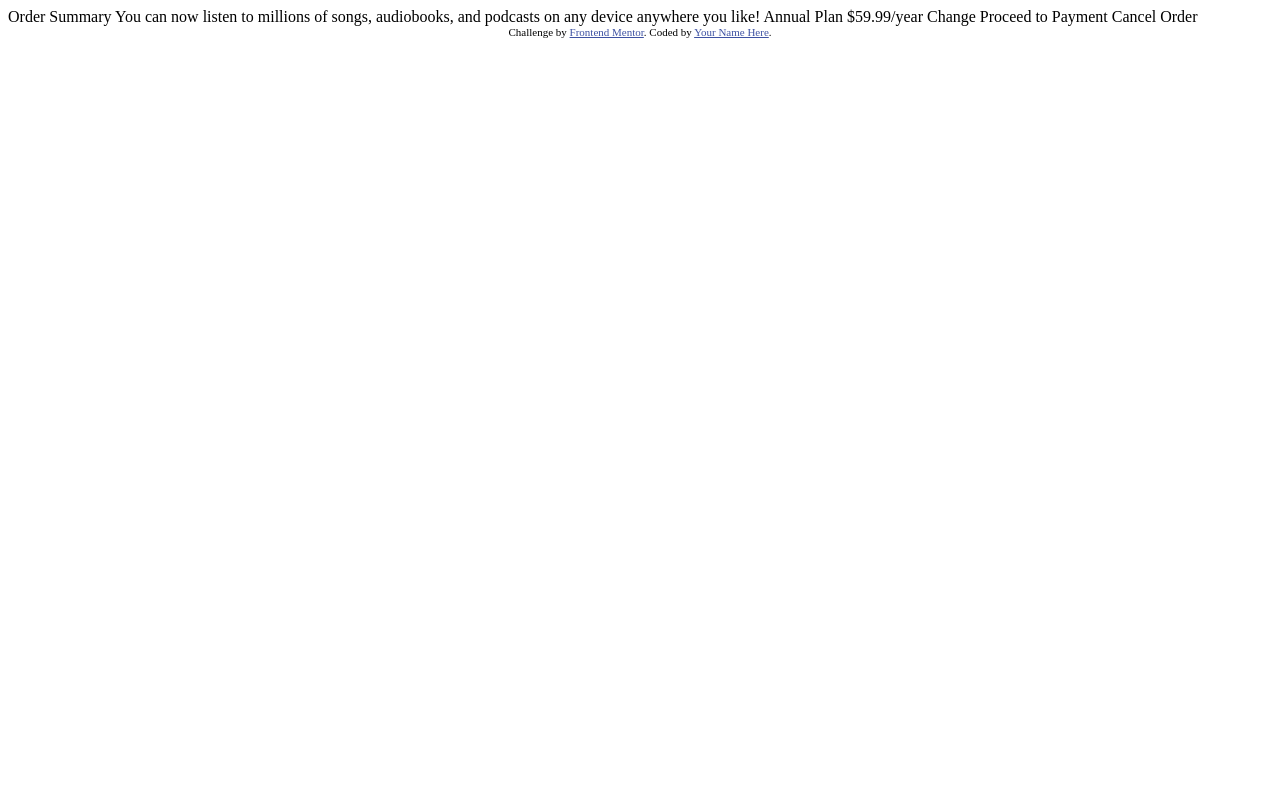
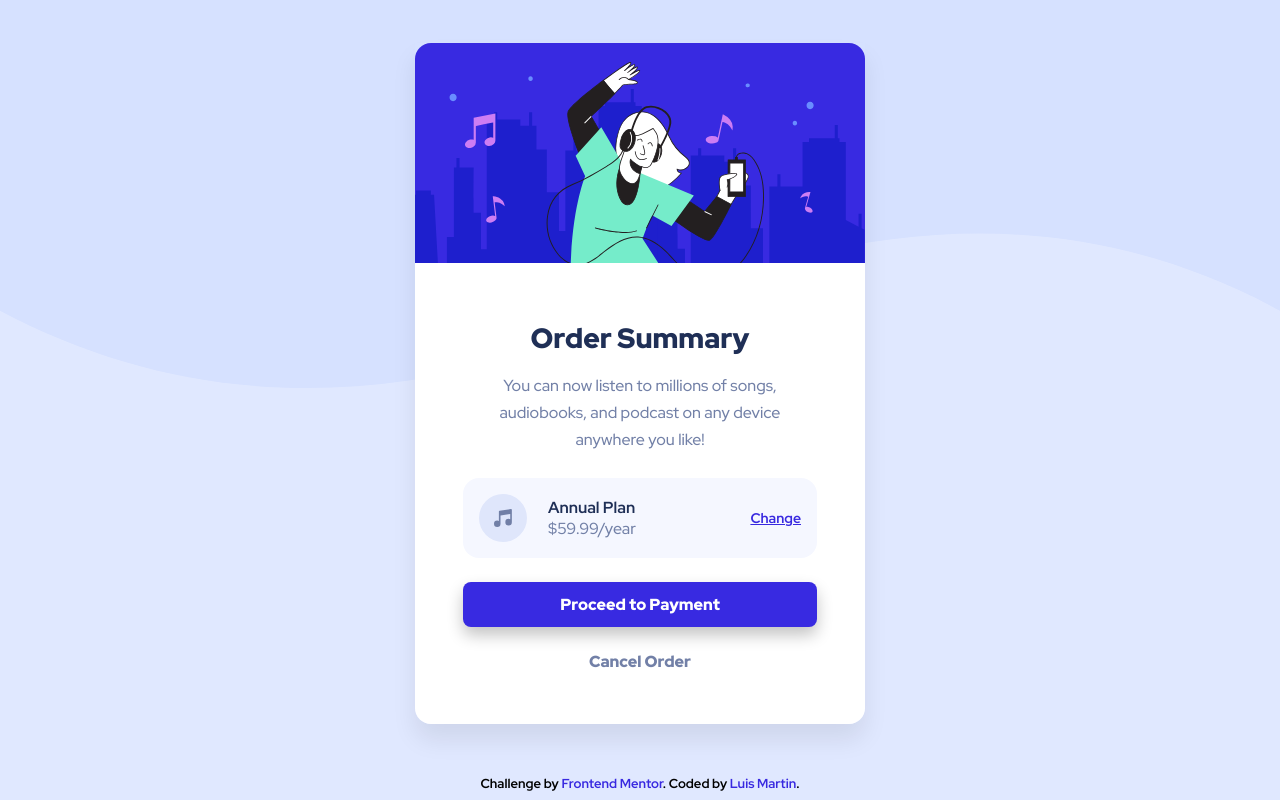
Before and after one commit to roguesquid/Order-summary-component, a plain HTML site: page index.html in a window 1280 px wide. Drawn offline with Linux system fonts and the light colour scheme.

Commit message:
finishing component

```diff
--- a/index.html
+++ b/index.html
@@ -1,37 +1,88 @@
 <!DOCTYPE html>
 <html lang="en">
-<head>
-  <meta charset="UTF-8">
-  <meta name="viewport" content="width=device-width, initial-scale=1.0"> <!-- displays site properly based on user's device -->
+  <head>
+    <meta charset="UTF-8" />
+    <meta name="viewport" content="width=device-width, initial-scale=1.0" />
+    <link
+      rel="icon"
+      type="image/png"
+      sizes="32x32"
+      href="./images/favicon-32x32.png"
+    />
+    <title>Frontend Mentor | Order summary card</title>
+    <link rel="preconnect" href="https://fonts.googleapis.com" />
+    <link rel="preconnect" href="https://fonts.gstatic.com" crossorigin />
+    <link
+      href="https://fonts.googleapis.com/css2?family=Red+Hat+Display:wght@500;700;900&display=swap"
+      rel="stylesheet"
+    />
+    <link rel="stylesheet" href="styles.css" />
+  </head>
+  <body>
+    <header class="header">
+      <picture class="header__background-container">
+        <source
+          media="(min-width: 481px)"
+          srcset="./images/pattern-background-desktop.svg"
+        />
+        <img
+          class="header__background"
+          src="./images/pattern-background-mobile.svg"
+          alt="background pattern"
+        />
+      </picture>
+    </header>
 
-  <link rel="icon" type="image/png" sizes="32x32" href="./images/favicon-32x32.png">
+    <main class="main">
+      <div class="card">
+        <figure class="card__img-container">
+          <img
+            src="./images/illustration-hero.svg"
+            alt="illustration hero"
+            class="card__img"
+          />
+        </figure>
+        <div class="card__content">
+          <h2 class="card__title">Order Summary</h2>
+          <p class="card__description">
+            You can now listen to millions of songs, audiobooks, and podcast on
+            any device anywhere you like!
+          </p>
+          <div class="card__plan">
+            <div class="card__plan-container">
+              <div class="card__plan-info">
+                <figure class="card__plan-icon-container">
+                  <img
+                    class="card__plan-icon"
+                    src="./images/icon-music.svg"
+                    alt="icon music"
+                  />
+                </figure>
+                <div class="card__plan-data">
+                  <span class="card__plan-title">Annual Plan</span>
+                  <span class="card__plan-value">$59.99/year</span>
+                </div>
+              </div>
+              <a class="card__link card__link--underline" href="">Change</a>
+            </div>
+          </div>
+          <button class="card__button">Proceed to Payment</button>
+          <a class="card__cancel card__link" href="">Cancel Order</a>
+        </div>
+      </div>
+    </main>
 
-  <title>Frontend Mentor | Order summary card</title>
-
-  <!-- Feel free to remove these styles or customise in your own stylesheet 👍 -->
-  <style>
-    .attribution { font-size: 11px; text-align: center; }
-    .attribution a { color: hsl(228, 45%, 44%); }
-  </style>
-</head>
-<body>
-
-  Order Summary
-
-  You can now listen to millions of songs, audiobooks, and podcasts on any
-  device anywhere you like!
-
-  Annual Plan
-  $59.99/year
-
-  Change
-
-  Proceed to Payment
-  Cancel Order
-
-  <div class="attribution">
-    Challenge by <a href="https://www.frontendmentor.io?ref=challenge" target="_blank">Frontend Mentor</a>.
-    Coded by <a href="#">Your Name Here</a>.
-  </div>
-</body>
+    <footer class="attribution">
+      <p class="attribution__text">
+        Challenge by
+        <a
+          class="attribution__link card__link"
+          href="https://www.frontendmentor.io?ref=challenge"
+          target="_blank"
+          >Frontend Mentor</a
+        >. Coded by
+        <a class="attribution__link card__link" href="#">Luis Martin</a>.
+      </p>
+    </footer>
+  </body>
 </html>
--- /dev/null
+++ b/styles.css
@@ -0,0 +1,178 @@
+/*=============== Variables ===============*/
+:root {
+  /*=============== Colors ===============*/
+  --pale-blue: hsl(225, 100%, 94%);
+  --bright-blue: hsl(245, 75%, 52%);
+  --brigh-blue-active: hsl(245, 83%, 68%);
+  --very-pale-blue: hsl(225, 100%, 98%);
+  --desatured-blue: hsl(224, 23%, 55%);
+  --dark-blue: hsl(223, 47%, 23%);
+  /*=============== Typography ===============*/
+  --font-family: "Red Hat Display", sans-serif;
+  --font-medium: 500;
+  --font-bold: 700;
+  --font-black: 900;
+  /*=============== Typography sizes ===============*/
+  --big-text: 2.2rem;
+  --medium-text: 1.5rem;
+  --small-text: 1.3rem;
+}
+/*=============== Base ===============*/
+* {
+  margin: 0;
+  padding: 0;
+  box-sizing: border-box;
+}
+html {
+  font-size: 62.5%;
+  font-family: var(--font-family);
+}
+body {
+  background-color: var(--pale-blue);
+}
+img {
+  display: block;
+  overflow: hidden;
+  width: 100%;
+}
+/*=============== Header ===============*/
+.header__background-container {
+  width: 100%;
+  position: absolute;
+  z-index: -1;
+}
+/*=============== Main ===============*/
+.main {
+  display: flex;
+  align-items: center;
+  justify-content: center;
+  height: calc(100vh - 3.3rem);
+  /*3.7 en desktop*/
+}
+.card {
+  margin: 0 2.4rem;
+  max-width: 45rem;
+  box-shadow: 0px 16px 24px rgba(0, 0, 0, 0.08);
+  border-radius: 0px 0px 16px 16px;
+}
+.card__img {
+  border-radius: 1.6rem 1.6rem 0 0;
+}
+.card__content {
+  display: flex;
+  flex-direction: column;
+  align-items: center;
+  padding: 2.4rem;
+  background-color: white;
+  border-radius: 0 0 1.6rem 1.6rem;
+}
+.card__title {
+  font-size: var(--big-text);
+  font-weight: var(--font-black);
+  margin: 0.8rem 0 1.6rem 0;
+  color: var(--dark-blue);
+}
+.card__description {
+  padding: 0 1.4rem;
+  color: var(--desatured-blue);
+  font-weight: 500;
+  font-size: var(--medium-text);
+  line-height: 167%;
+  text-align: center;
+  margin-bottom: 2.4rem;
+}
+.card__plan {
+  padding: 1.6rem;
+  background-color: var(--very-pale-blue);
+  border-radius: 1.6rem;
+  width: 100%;
+  margin-bottom: 2.4rem;
+}
+.card__plan-container {
+  display: flex;
+  justify-content: space-between;
+  align-items: center;
+}
+.card__plan-info {
+  display: flex;
+  align-items: center;
+}
+.card__plan-data {
+  margin-left: 2.1rem;
+}
+.card__plan-title {
+  color: var(--dark-blue);
+  font-weight: var(--font-bold);
+  font-size: var(--medium-text);
+  display: block;
+}
+.card__plan-value {
+  font-weight: var(--font-medium);
+  font-size: var(--medium-text);
+  color: var(--desatured-blue);
+  display: block;
+}
+.card__link {
+  color: var(--bright-blue);
+  text-decoration: none;
+  transition: all 0.2s ease-out;
+}
+.card__link:hover {
+  color: var(--brigh-blue-active);
+}
+.card__link--underline {
+  font-size: var(--small-text);
+  text-decoration: underline;
+  font-weight: var(--font-bold);
+}
+.card__link--underline:hover {
+  text-decoration: none;
+}
+.card__button {
+  cursor: pointer;
+  padding: 1.2rem;
+  width: 100%;
+  color: white;
+  font-weight: var(--font-black);
+  font-size: var(--medium-text);
+  font-family: var(--font-family);
+  border: none;
+  background-color: #382ae1;
+  box-shadow: 0px 8px 16px rgba(0, 0, 0, 0.24);
+  border-radius: 8px;
+  transition: all 0.2s ease-out;
+  margin-bottom: 2.4rem;
+}
+.card__button:hover {
+  background-color: var(--brigh-blue-active);
+}
+.card__cancel {
+  color: var(--desatured-blue);
+  font-weight: var(--font-black);
+  font-size: var(--medium-text);
+  margin-bottom: 0.4rem;
+}
+.card__cancel:hover {
+  color: var(--dark-blue);
+}
+/*=============== Footer ===============*/
+.attribution {
+  font-size: 1.3rem;
+  /*1.6rem en desktop*/
+  font-weight: bold;
+  text-align: center;
+  padding: 0.8rem 0;
+}
+/*=============== Media Queries ===============*/
+@media screen and (min-width: 481px) {
+  /*=============== Variables ===============*/
+  :root {
+    /*=============== Typography sizes ===============*/
+    --big-text: 2.8rem;
+    --medium-text: 1.6rem;
+    --small-text: 1.4rem;
+  }
+  .card__content {
+    padding: 4.8rem;
+  }
+}
```
